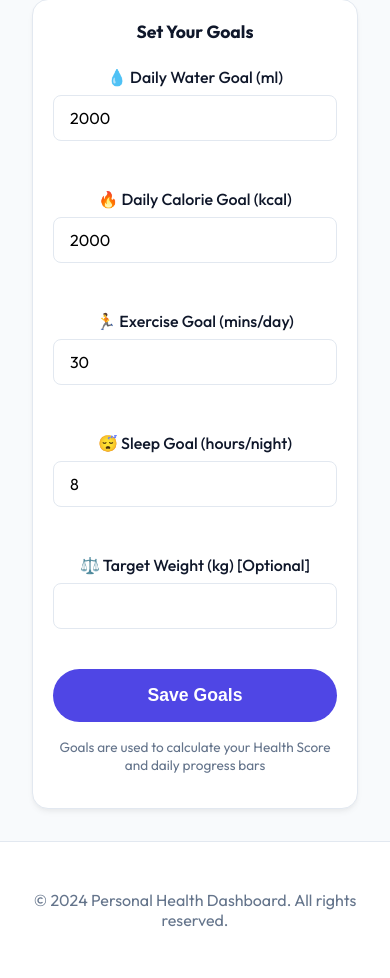
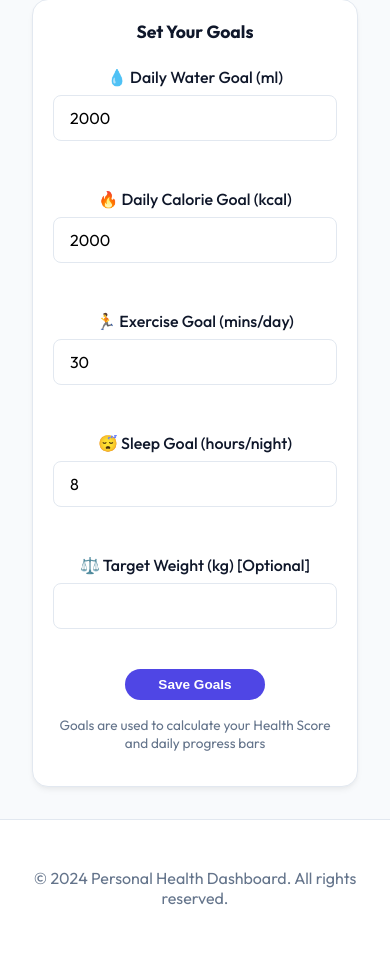
Before and after one commit to thrishaNagaraj-web/personal-health-dashboard, a PHP site: page /goals.php in a window 390 px wide. Shown: the part 1045-2023 px from the top of the page. After the commit the page ends 1950 px from the top, so only its background shows below. Run offline with PHP 8.4, Linux system fonts and the light colour scheme; the visitor is signed in with stand-in values (Sample User, id 1).

Commit message:
UI refinement: reduce button sizes on mobile and remove large inline styles

```diff
--- a/assets/style.css
+++ b/assets/style.css
@@ -620,15 +620,17 @@ footer {
 
     .card {
         padding: 1.25rem;
+        align-items: center; /* Prevent buttons from stretching full-width */
     }
 
     .card .btn,
     .card .btn-outline,
     .card .btn-primary {
-        width: auto;
+        width: auto !important;
+        min-width: 140px;
         display: inline-block;
-        padding: 0.4rem 1.25rem;
-        font-size: 0.9rem;
+        padding: 0.5rem 1rem;
+        font-size: 0.85rem;
     }
 
     .card-kpi {
--- a/goals.php
+++ b/goals.php
@@ -277,7 +277,7 @@ require_once 'includes/header.php';
                 </div>
             </div>
 
-            <button type="submit" name="save_goals" class="btn btn-primary" style="width: 100%; padding: 1rem; font-size: 1.1rem; margin-top: 1rem;">Save Goals</button>
+            <button type="submit" name="save_goals" class="btn btn-primary btn-block" style="margin-top: 1rem;">Save Goals</button>
             <p style="text-align: center; color: var(--text-muted); font-size: 0.85rem; margin-top: 1rem;">Goals are used to calculate your Health Score and daily progress bars</p>
         </form>
     </div>
```
